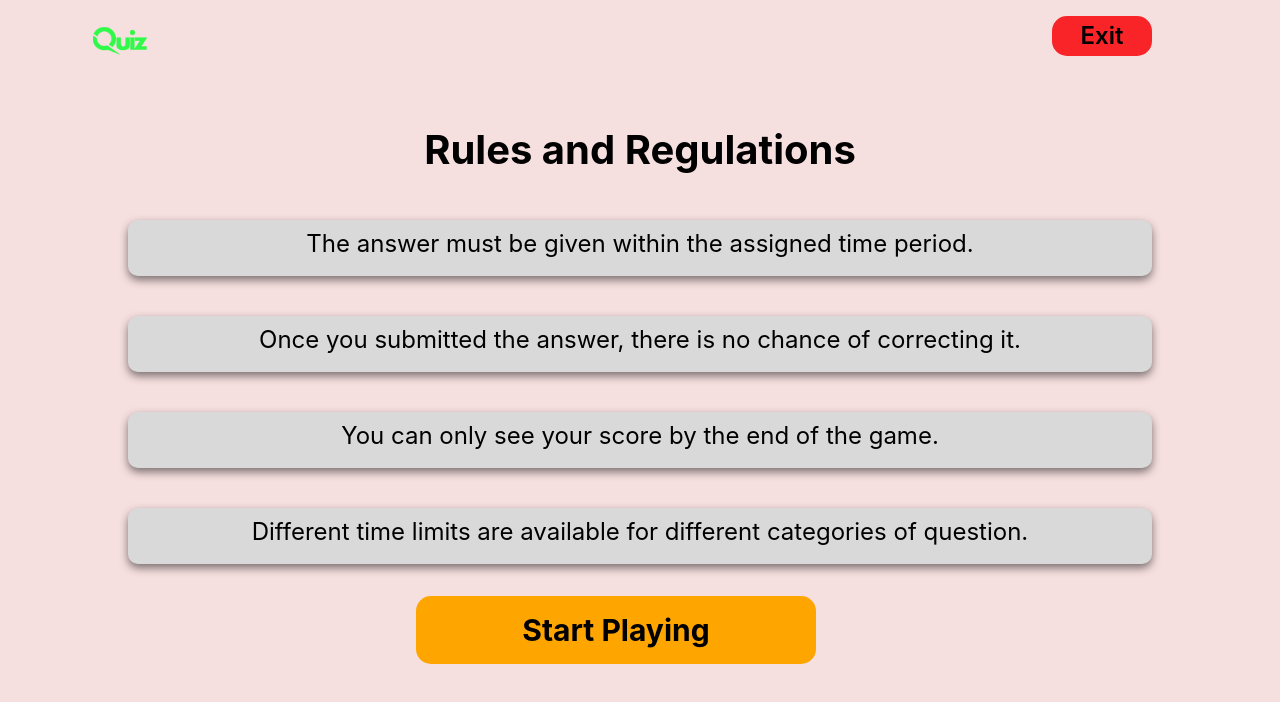
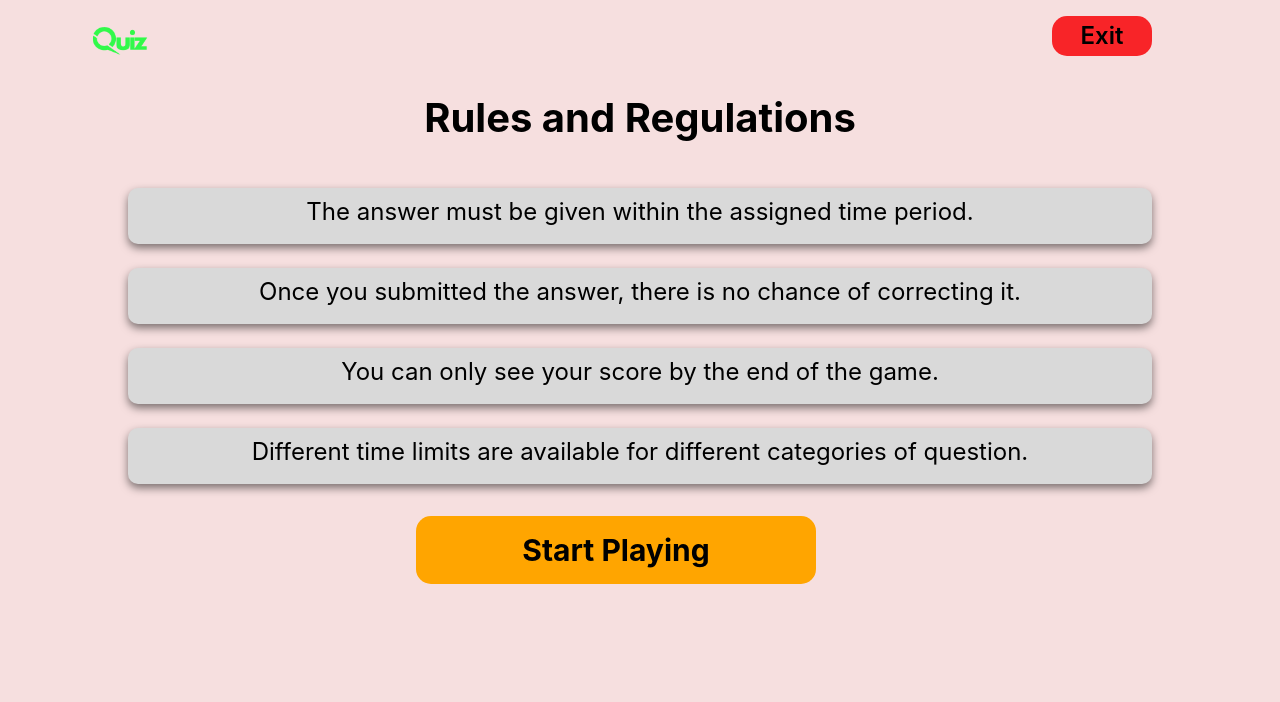
Before and after one commit to sudip-dhakal/Online-quiz, a React (Vite) app: page /home in a window 1280 px wide. Shown: the top 702 px of the page. Built offline with nearby package versions, Linux system fonts and the light colour scheme; no server answers.

Commit message:
Rules Component functionality

```diff
--- a/src/App.jsx
+++ b/src/App.jsx
@@ -45,6 +45,7 @@ function App() {
           />
 
           <Route path="/home" element={<Rules_Regulations />} />
+          <Route path="/questions" element={<Multiple_Choice_Question />} />
         </Routes>
       </BrowserRouter>
     </>
--- a/src/Rules_&_Questions/Rules_Regulations.jsx
+++ b/src/Rules_&_Questions/Rules_Regulations.jsx
@@ -2,7 +2,10 @@ import React from "react";
 import logo from "../assets/logo.png";
 import Button from "../Components/Button";
 import RulesField from "../Components/RulesField";
+import { useNavigate } from "react-router-dom";
 const Rules_Regulations = () => {
+  let Navigation = useNavigate();
+
   return (
     <React.Fragment>
       <div className="bg-custom-clr min-h-screen ">
@@ -11,13 +14,14 @@ const Rules_Regulations = () => {
           <Button
             Class="text-black text-2xl rounded-[15px] font-semibold bg-exit-border h-[40px] w-[100px] mt-4"
             name="Exit"
+            onClick={() => Navigation("/")}
           />
         </div>
-        <h1 className="text-center mt-[2.5rem] font-bold text-black text-[2.5rem]">
+        <h1 className="text-center mt-[0.5rem] font-bold text-black text-[2.5rem]">
           Rules and Regulations
         </h1>
 
-        <div className="mt-10 flex flex-col gap-10">
+        <div className="mt-10 flex flex-col gap-6">
           <RulesField description="The answer must be given within the assigned time period." />
           <RulesField description="Once you submitted the answer, there is no chance of correcting it. " />
           <RulesField description="You can only see your score by the end of the game." />
@@ -27,6 +31,7 @@ const Rules_Regulations = () => {
           <Button
             name="Start Playing"
             Class="mt-2 text-3xl rounded-[15px] w-[25rem] bg-yellow-btn p-4 ml-20 mr-32 font-bold "
+            onClick={() => Navigation("/questions")}
           />
         </div>
       </div>
```
